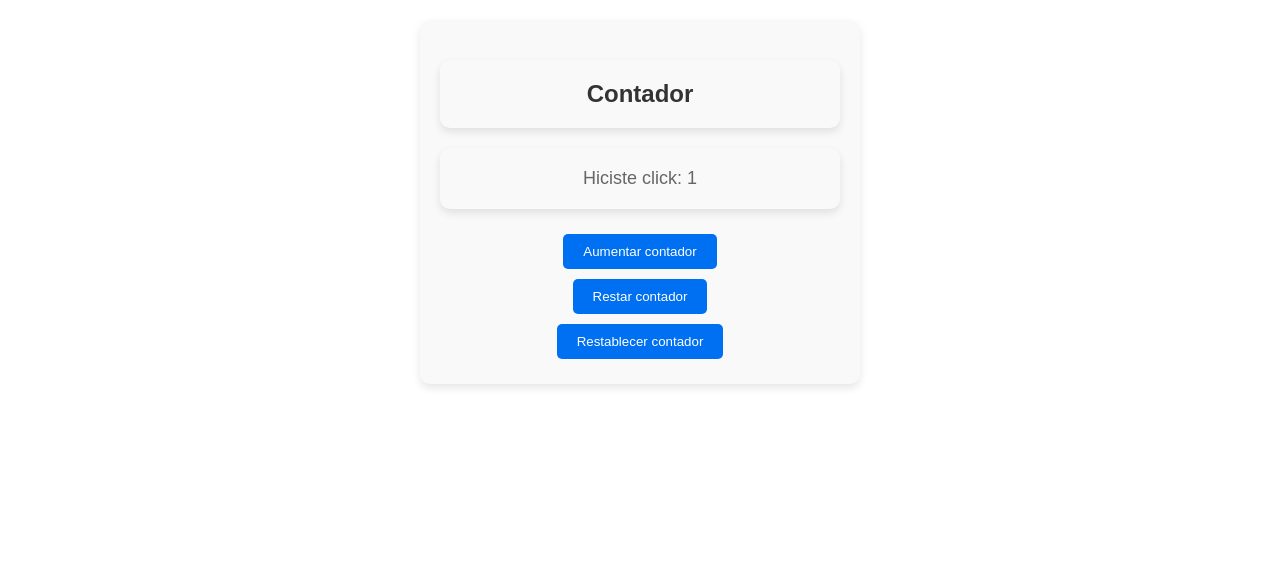
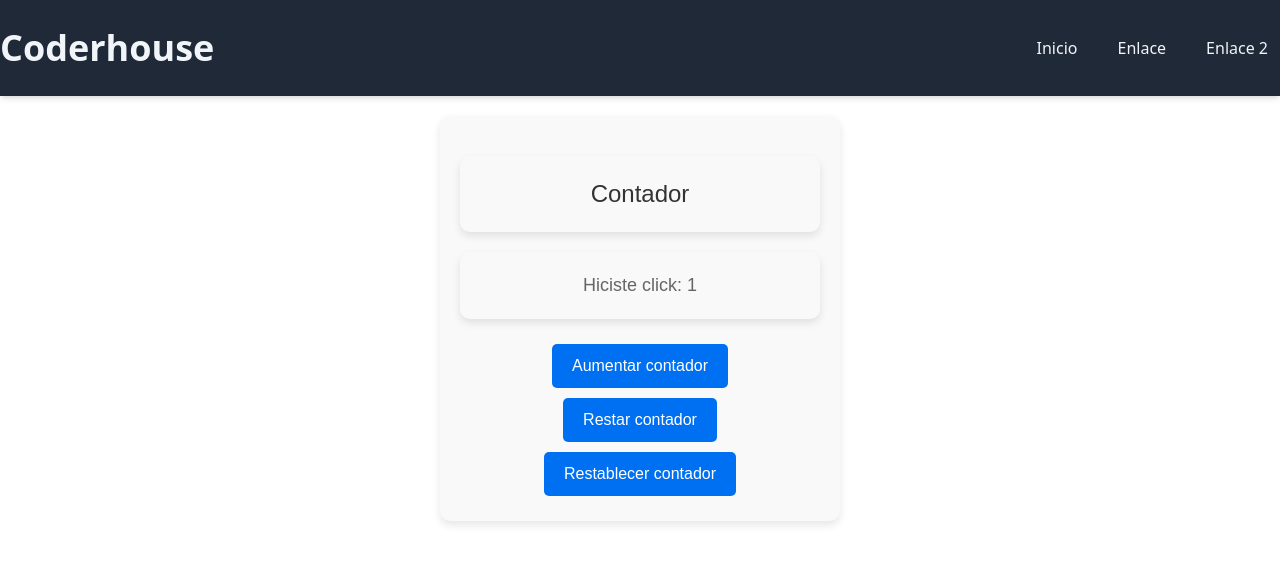
Before and after one commit to Tomimoure8/nextjs-lessons, a Next.js app: page / in a window 1280 px wide. Shown: the top 564 px of the page. Built offline with nearby package versions, Linux system fonts and the light colour scheme.

Commit message:
style: Aplicar estilos profesionales al componente Header usando Tailwind CSS

```diff
--- /dev/null
+++ b/app/componentes/ui/Header.js
@@ -0,0 +1,16 @@
+import Link from 'next/link';
+
+export const Header = () => {
+    return (
+        <header className="w-full bg-gray-800 text-white shadow-md">
+            <div className="container mx-auto py-6 flex justify-between items-center">
+                <p className="text-4xl font-bold text-slate-100">Coderhouse</p>
+                <nav className="flex justify-between gap-4">
+                    <Link className="text-base text-slate-100 p-3 hover:bg-gray-700 rounded transition duration-300" href="/">Inicio</Link>
+                    <Link className="text-base text-slate-100 p-3 hover:bg-gray-700 rounded transition duration-300" href="/">Enlace</Link>
+                    <Link className="text-base text-slate-100 p-3 hover:bg-gray-700 rounded transition duration-300" href="/">Enlace 2</Link>
+                </nav>
+            </div>
+        </header>
+    )
+}
--- a/app/globals.css
+++ b/app/globals.css
@@ -1,3 +1,3 @@
-/* @tailwind base;
+@tailwind base;
 @tailwind components;
-@tailwind utilities; */
+@tailwind utilities;
--- a/app/page.js
+++ b/app/page.js
@@ -1,11 +1,13 @@
 'use client';
 import {ContadorButton} from "./page1/pagee";
 import { OtroButton } from "./page2/page2";
+import { Header } from "./componentes/ui/Header";
 
 
 export default function Home() {
   return (
     <>
+      <Header/>
       <ContadorButton/>
       {/* <OtroButton/> */}
     </>
```
